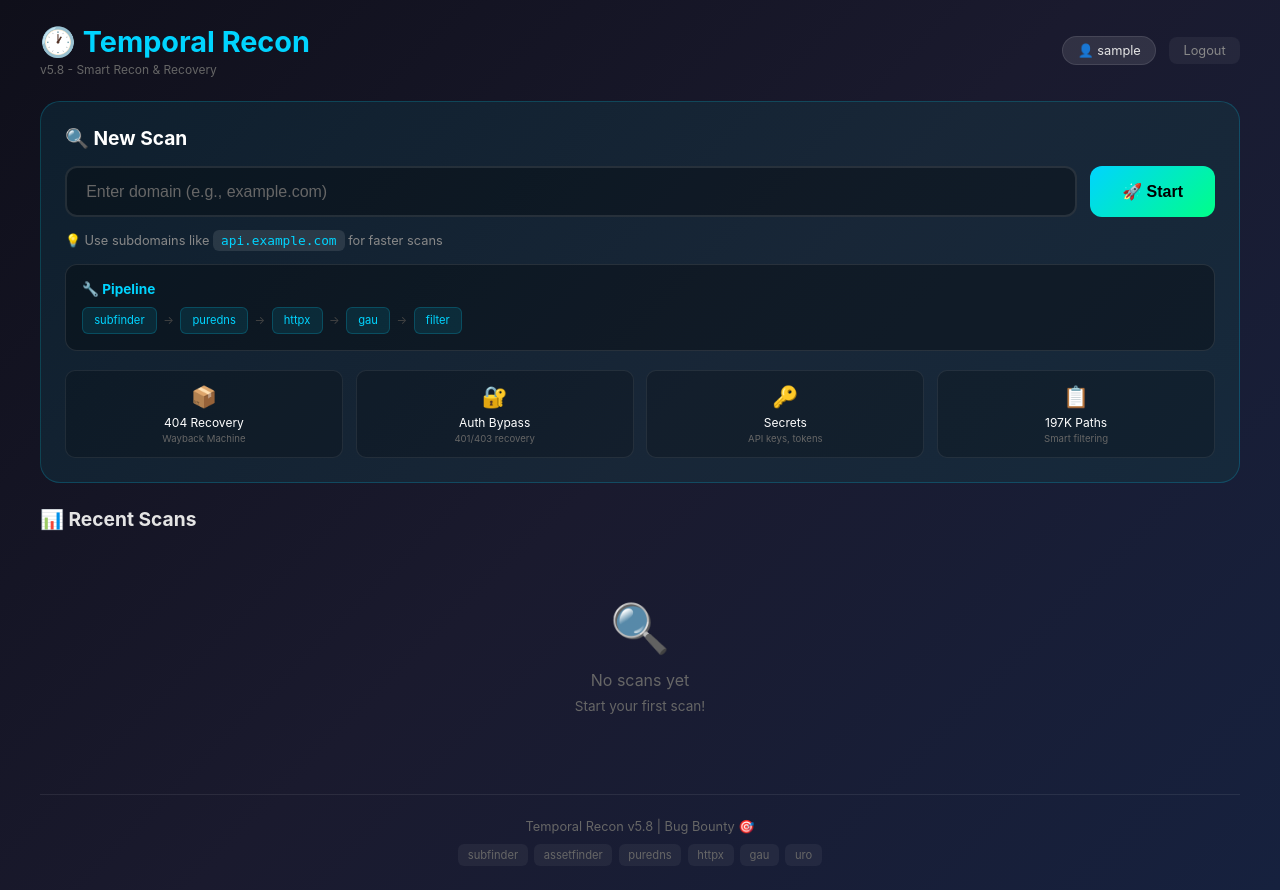
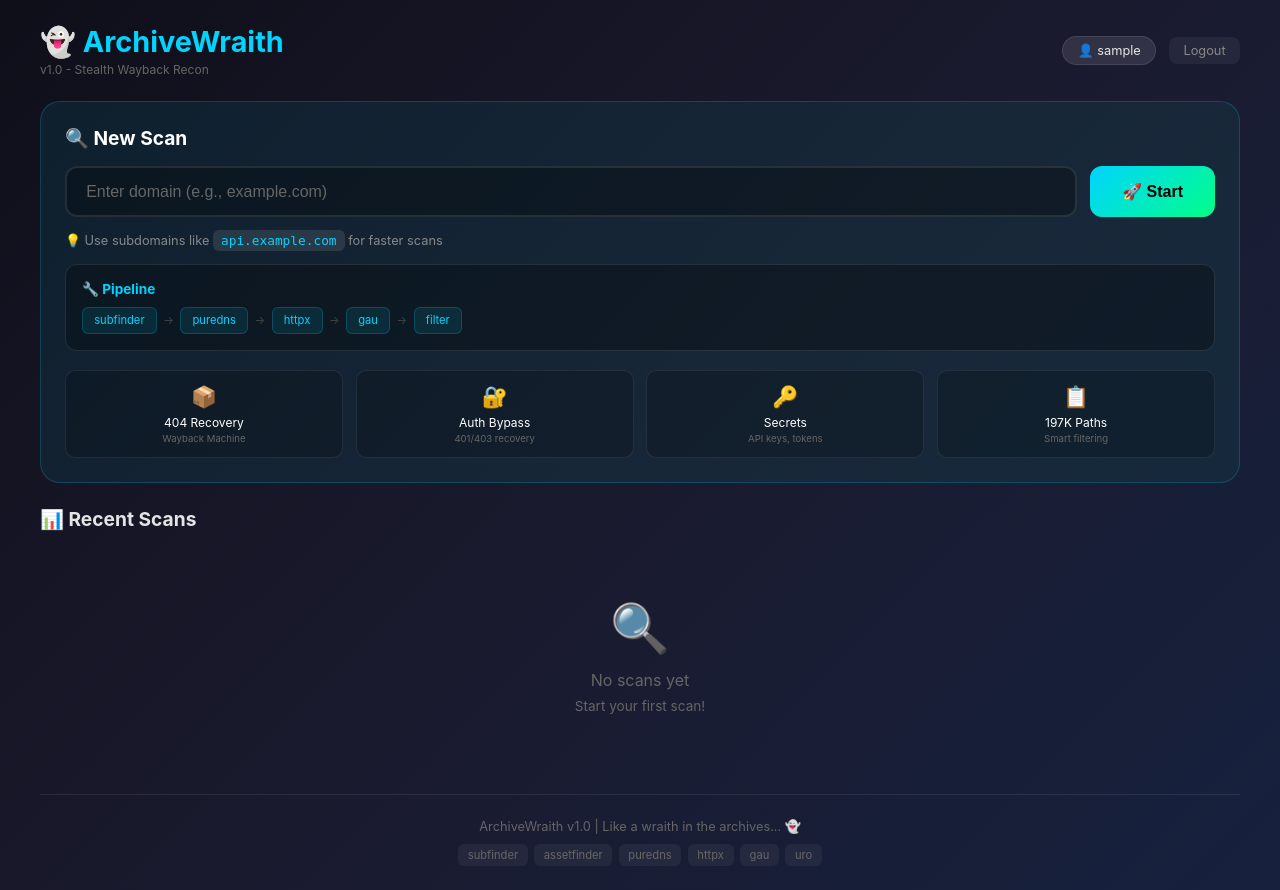
Before and after one commit to onurcangnc/ArchiveWraith, a Flask app: page / in a window 1280 px wide. Run offline with Flask 2, Linux system fonts and the light colour scheme; the visitor is signed in with stand-in values (Sample User, id 1); data that the repository does not hold is empty; some libraries are stand-ins or nearby versions.

Commit message:
Rename project to ArchiveWraith
- HistoryFinder → ArchiveWraith
- Temporal Recon → ArchiveWraith
- New tagline: 'Like a wraith in the archives - invisible, silent, deadly'
- Updated all files:
  - README.md
  - CLI (cli/cli.py)
  - Web app (web/app.py + templates)
  - Core modules (scanner, tools, filters, database, config)
  - Utils (pdf_analyzer.py)
- Version: v5.9 → v1.0 (fresh start)
- Database: temporal_recon.db → archive_wraith.db
- Default password: temporal2025 → wraith2025
- Icons: 🕐 → 👻

```diff
--- a/core/__init__.py
+++ b/core/__init__.py
@@ -1,5 +1,5 @@
 """
-HistoryFinder Core Module
+ArchiveWraith Core Module
 """
 from .scanner import run_scan, fetch_cdx, run_recon_pipeline
 from .tools import is_root_domain, run_subdomain_discovery, run_wayback_cdx, filter_urls
--- a/core/database.py
+++ b/core/database.py
@@ -1,5 +1,5 @@
 """
-Temporal Recon v5.7 - Database Operations
+ArchiveWraith - Database Operations
 """
 import sqlite3
 from .config import DATABASE_URL, USE_POSTGRES, DB_PATH, DEFAULT_USER, DEFAULT_PASS_HASH
--- a/core/filters.py
+++ b/core/filters.py
@@ -1,6 +1,6 @@
 """
-Temporal Recon v5.7 - URL Filtering
-===================================
+ArchiveWraith - URL Filtering
+==============================
 Extension filter + Wordlist path filter
 """
 import re
--- a/core/scanner.py
+++ b/core/scanner.py
@@ -1,6 +1,6 @@
 """
-Temporal Recon v5.9 - Wayback-Only Scan Worker
-================================================
+ArchiveWraith - Wayback-Only Scan Worker
+=========================================
 NO Live Check - Wayback Machine Only!
 1. Subdomain Discovery
 2. Wayback CDX API (Direct Wayback URLs - MAXIMUM COVERAGE!)
--- a/core/tools.py
+++ b/core/tools.py
@@ -1,10 +1,9 @@
 """
-Temporal Recon v5.9 - External Tools
-====================================
+ArchiveWraith - External Tools
+==============================
 Wayback-Only Mode:
 - subfinder + assetfinder (subdomain discovery)
 - Wayback CDX API (Direct Wayback URLs - MORE coverage!)
-- uro (URL deduplication)
 
 NO httpx, NO puredns, NO live check
 """
--- a/utils/pdf_analyzer.py
+++ b/utils/pdf_analyzer.py
@@ -1,6 +1,6 @@
 """
-Temporal Recon v5.8 - PDF Deep Analyzer
-=======================================
+ArchiveWraith - PDF Deep Analyzer
+==================================
 Analyzes PDF content for sensitive keywords (Turkish + English)
 Runs asynchronously after main scan completes
 
--- a/web/app.py
+++ b/web/app.py
@@ -1,12 +1,14 @@
 #!/usr/bin/env python3
 """
-Temporal Recon v5.8 - Smart Recon & Recovery Platform
-======================================================
+ArchiveWraith - Smart Recon & Recovery Platform
+===============================================
 Features:
 - Server-side severity filtering
 - PDF filtering (only show PDFs with secrets)
 - Port normalization in subdomain stats
 - PDF Deep Analysis with progress tracking
+
+Like a wraith in the archives - invisible, silent, deadly.
 """
 import os
 import sys
@@ -370,7 +372,7 @@ init_db()
 
 if __name__ == '__main__':
     print("\n" + "="*60)
-    print("Temporal Recon v5.8 - Smart Recon & Recovery Platform")
+    print("ArchiveWraith - Smart Recon & Recovery Platform")
     print("="*60)
     print(f"[*] Database: {'PostgreSQL' if USE_POSTGRES else 'SQLite'}")
     print(f"[*] Wordlist: {len(SENSITIVE_PATHS):,} paths")
--- a/web/templates/dashboard.html
+++ b/web/templates/dashboard.html
@@ -3,7 +3,7 @@
 <head>
     <meta charset="UTF-8">
     <meta name="viewport" content="width=device-width, initial-scale=1.0">
-    <title>Temporal Recon - Dashboard</title>
+    <title>ArchiveWraith - Dashboard</title>
     <style>
         * { margin: 0; padding: 0; box-sizing: border-box; }
         body {
@@ -417,8 +417,8 @@
     <div class="container">
         <div class="header">
             <div>
-                <div class="logo">🕐 Temporal Recon</div>
-                <div class="logo-sub">v5.8 - Smart Recon & Recovery</div>
+                <div class="logo">👻 ArchiveWraith</div>
+                <div class="logo-sub">v1.0 - Stealth Wayback Recon</div>
             </div>
             <div class="header-actions">
                 <span class="user-badge">👤 {{ session.get('user', 'admin') }}</span>
@@ -552,7 +552,7 @@
         </div>
 
         <div class="footer">
-            <p>Temporal Recon v5.8 | Bug Bounty 🎯</p>
+            <p>ArchiveWraith v1.0 | Like a wraith in the archives... 👻</p>
             <div class="footer-tools">
                 <span class="footer-tool">subfinder</span>
                 <span class="footer-tool">assetfinder</span>
--- a/web/templates/scan.html
+++ b/web/templates/scan.html
@@ -3,7 +3,7 @@
 <head>
     <meta charset="UTF-8">
     <meta name="viewport" content="width=device-width, initial-scale=1.0">
-    <title>{{ scan['domain'] }} - Temporal Recon</title>
+    <title>{{ scan['domain'] }} - ArchiveWraith</title>
     <style>
         * { margin: 0; padding: 0; box-sizing: border-box; }
         body {
@@ -302,7 +302,7 @@
 </head>
 <body>
     <div class="header">
-        <h1>🕐 Temporal Recon <span>v5.8</span></h1>
+        <h1>👻 ArchiveWraith <span>v1.0</span></h1>
         <div class="header-actions">
             <a href="/" class="btn btn-back">← Back</a>
             <form action="/scan/{{ scan['id'] }}/delete" method="POST" style="display:inline" onsubmit="return confirm('Delete this scan?')">
```
Also changed, not shown: cli/cli.py (+8 -6 lines), core/config.py (+4 -4 lines), web/templates/login.html (+5 -5 lines), README.md.
